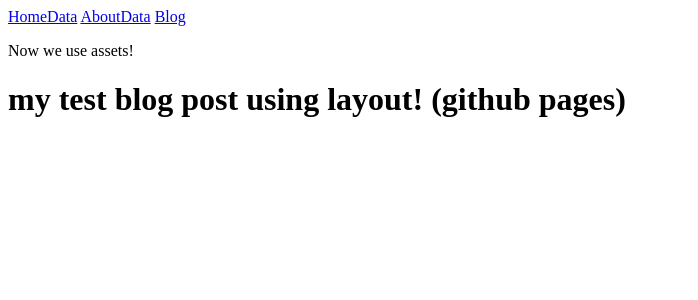
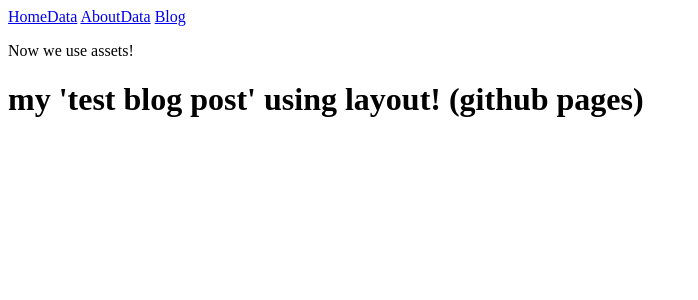
Before and after one commit to thomassuedbroecker/test-blog-with-jekyll, a Jekyll site: the page built from index.html, in a window 1280 px wide. Shown: the top 300 px of the page, without its empty margins (0-698 px from the left). Built offline with Jekyll 4.4.1, drawn with Linux system fonts in a browser that asks for light colours.

Commit message:
update index.html

```diff
--- a/index.html
+++ b/index.html
@@ -3,4 +3,4 @@ layout: default
 title: Home using front matter
 ---
 
-<h1>{{ "My Test Blog Post using layout! (GitHub pages)" | downcase }}</h1>
+<h1>{{ "My 'Test Blog Post' using layout! (GitHub pages)" | downcase }}</h1>
```
